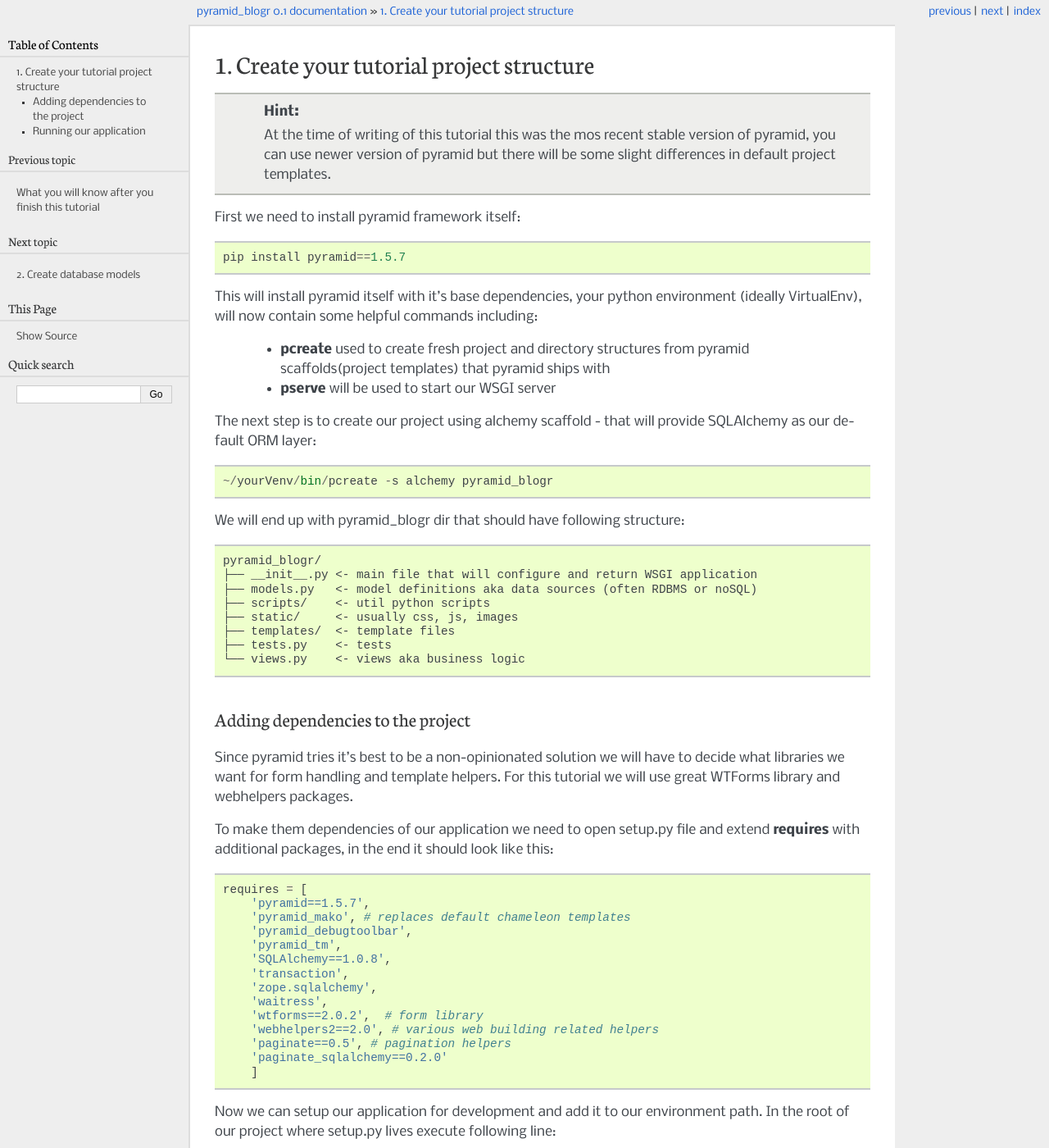
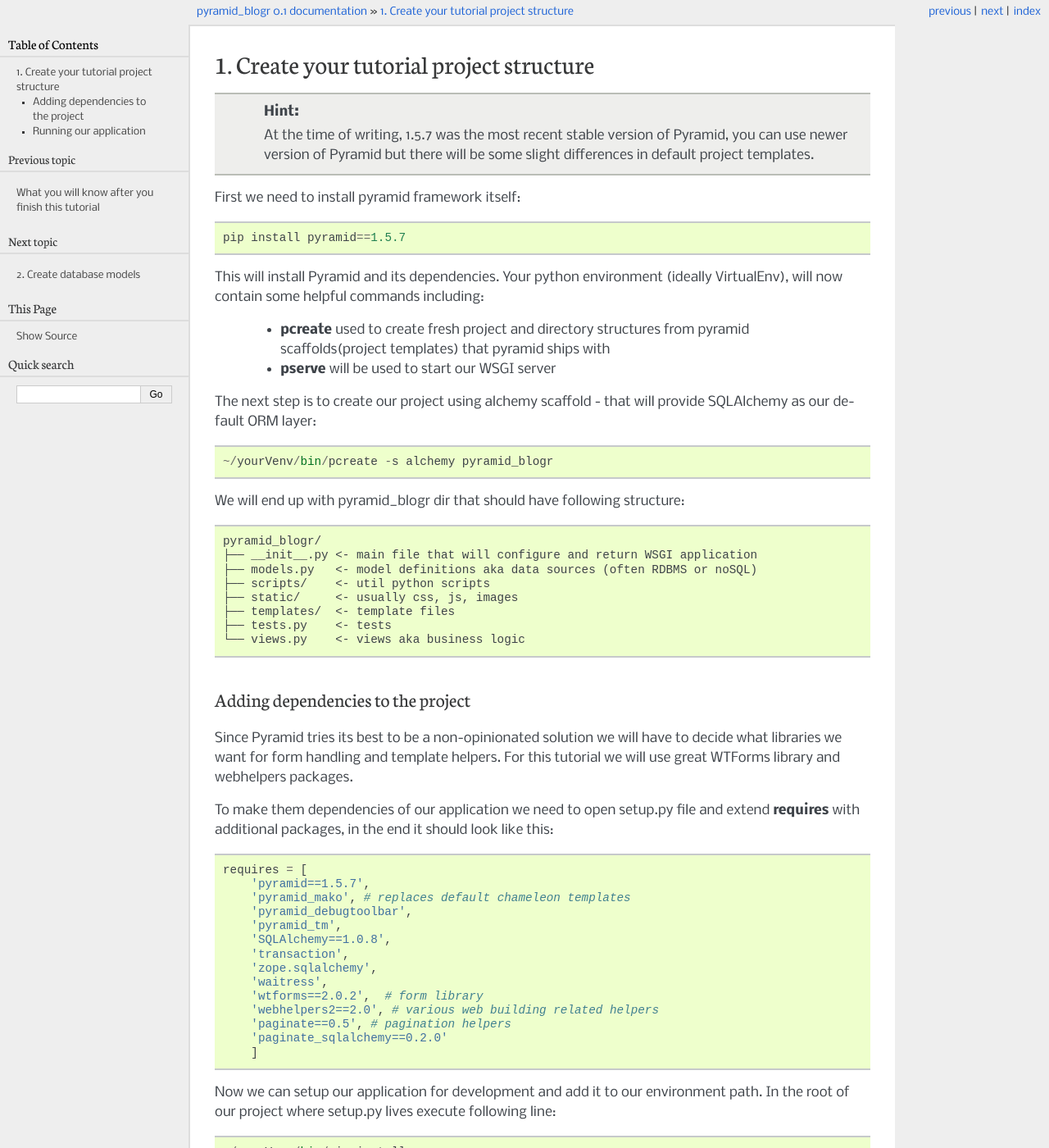
Before and after one commit to Pylons/pyramid_blogr, a Sphinx documentation site: the page built from docs/project_structure.rst, in a window 1280 px wide and 1400 px high. Shown: the whole window at 82% size. Built offline with Sphinx 7.4.7, drawn with Linux system fonts in a browser that asks for light colours.

Commit message:
Minor grammar fixes
Capitalization of Pyramid and some other grammatical fixes.

```diff
--- a/docs/project_structure.rst
+++ b/docs/project_structure.rst
@@ -3,15 +3,15 @@
 =========================================
 
 .. hint ::
-    At the time of writing of this tutorial this was the mos recent stable version
-    of pyramid, you can use newer version of pyramid but there will be some slight
+    At the time of writing, 1.5.7 was the most recent stable version
+    of Pyramid, you can use newer version of Pyramid but there will be some slight
     differences in default project templates.
 
 First we need to install pyramid framework itself::
 
     pip install pyramid==1.5.7
 
-This will install pyramid itself with it's base dependencies, your python
+This will install Pyramid and its dependencies. Your python
 environment (ideally VirtualEnv), will now contain some helpful commands
 including:
 
@@ -38,7 +38,7 @@
 Adding dependencies to the project
 ----------------------------------
 
-Since pyramid tries it's best to be a non-opinionated solution we will have to
+Since Pyramid tries its best to be a non-opinionated solution we will have to
 decide what libraries we want for form handling and template helpers.
 For this tutorial we will use great WTForms library and webhelpers packages.
 
```
